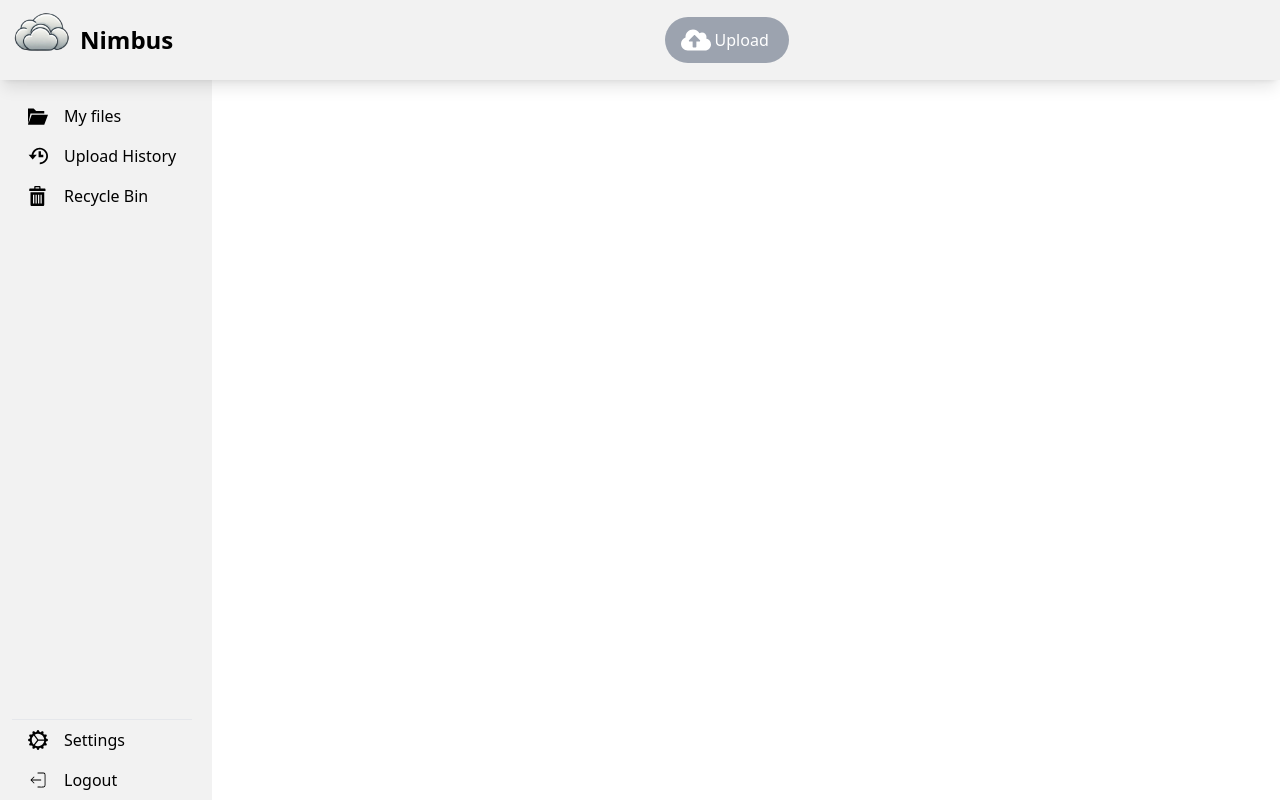
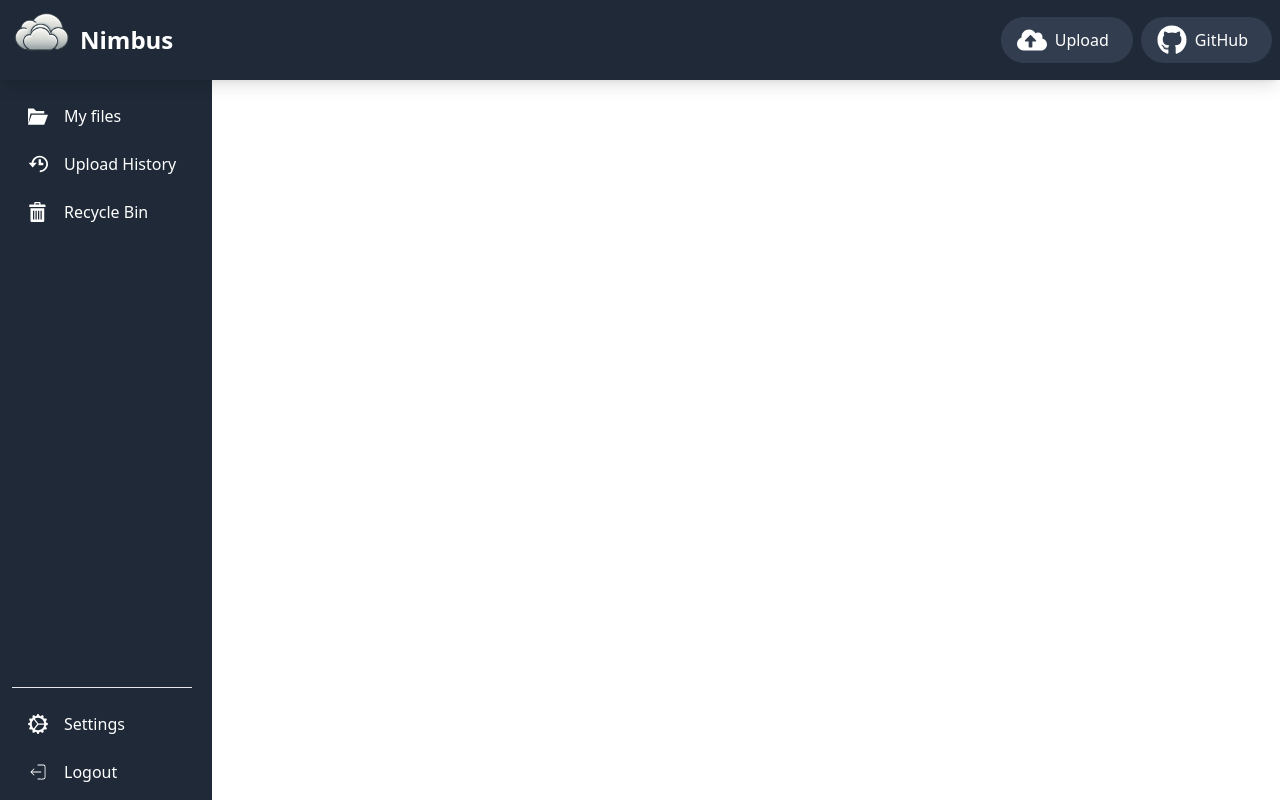
Before and after one commit to Waleed2660/nimbus-ui, a React (Create React App) app: page / in a window 1280 px wide. Built offline with nearby package versions, Linux system fonts and the light colour scheme.

Commit message:
added buttons to navbar

```diff
--- a/src/App.jsx
+++ b/src/App.jsx
@@ -4,7 +4,7 @@ import NavBar from './components/navBar';
 
 function App() {
   return (
-    <div className="flex">
+    <div className="flex bg-secondary">
       <NavBar />
       {/* <Container /> */}
       <Sidebar  />
--- a/src/components/navBar/index.jsx
+++ b/src/components/navBar/index.jsx
@@ -1,21 +1,26 @@
 import React, { useState } from 'react';
 import { FaCloudUploadAlt } from "react-icons/fa";
+import { FaGithub } from "react-icons/fa";
+
 
 import nimbusLogo from '../../resources/nimbus_logo.png';
 
 const NavBar = () => {
     return (
-        <nav className="fixed flex items-center justify-between w-full h-13 bg-primary text-black shadow-lg z-10">
-            <SidebarHeader />
-            <div className="navbar-container justify-end mx-auto px-4 flex">
-            <UploadButton />
+        <nav className="fixed flex items-center w-full h-13 bg-navBar
+                        text-white shadow-lg z-10">
+            <NavbarHeader />
 
+            <div className="justify-end flex ml-auto pr-2 space-x-2">
+                <UploadButton />
+                <GitHubButton />
             </div>
+
         </nav>
     );
 };
 
-const SidebarHeader = () => (
+const NavbarHeader = () => (
     <div className="flex items-center rounded-lg">
       <img src={nimbusLogo} alt="Nimbus Logo" className="h-20 w-20" />
       <h2 className="text-2xl font-bold">Nimbus</h2>
@@ -94,10 +99,10 @@ function UploadButton() {
         <div>
             {/* Upload Button */}
             <button onClick={handleShowPopup}
-                    className="flex items-center justify-end px-4 py-2 bg-gray-400 text-white
-                    hover:bg-gray-500 rounded-3xl hover:rounded-xl transition-all">
-                <FaCloudUploadAlt size={30} />
-                <span className="text px-1">Upload</span>
+                    className="group flex items-center justify-end px-4 py-2 bg-navBarButtonBackground text-white
+                    hover:bg-secondary rounded-3xl hover:rounded-xl transition-all">
+                <FaCloudUploadAlt className="group-hover:text-blue-400" size={30} />
+                <span className="text px-2">Upload</span>
             </button>
 
             {/* Show the file upload popup */}
@@ -111,4 +116,21 @@ function UploadButton() {
     );
 }
 
+function GitHubButton() {
+    const handleGitHubClick = () => {
+        window.location.href = 'https://github.com';
+    };
+
+    return (
+        <div>
+            <button onClick={handleGitHubClick}
+                    className="group flex items-center justify-end px-4 py-2 bg-navBarButtonBackground text-white
+                    hover:bg-secondary rounded-3xl hover:rounded-xl transition-all">
+                <FaGithub className="group-hover:text-blue-400" size={30} />
+                <span className="text px-2">GitHub</span>
+            </button>
+        </div>
+    );
+}
+
 export default NavBar;
--- a/src/components/sidebar/index.jsx
+++ b/src/components/sidebar/index.jsx
@@ -6,24 +6,24 @@ import { CiLogout } from "react-icons/ci";
 
 const Sidebar = () => {
   return (
-    <div className="fixed top-0 left-0 h-screen pr-5 pl-3 pt-24 flex flex-col
-                    bg-primary text-black">
+    <div className="fixed top-0 left-0 h-screen pr-5 pl-3 pt-24 pb-2 flex flex-col
+                    bg-sideBar text-white space-y-2">
 
         <SidebarItem icon={ImFolderOpen} text={"My files"} />
         <SidebarItem icon={ImHistory} text={"Upload History"} />
         <SidebarItem icon={ImBin} text={"Recycle Bin"} />
         <div className="flex-grow"></div>
-        <div>
+        {/* <div> */}
           <Divider />
           <SidebarItem icon={BsGearWideConnected} text={"Settings"} />
           <SidebarItem icon={CiLogout} text={"Logout"} />
-        </div>
+        {/* </div> */}
     </div>
   );
 };
 
 const SidebarItem = ({ icon, text }) => (
-  <div className="group flex items-center justify-start px-4 py-2 text-black
+  <div className="group flex items-center justify-start px-4 py-2
                     hover:bg-secondary rounded-3xl hover:rounded-xl transition-all">
     <SideBarIcon icon={icon} />
     <SidebarButton text={text} />
@@ -42,6 +42,6 @@ const SidebarButton = ({ text }) => (
   </button>
 );
 
-const Divider = () => <hr className="sidebar-hr shadow-zinc-500" />;
+const Divider = () => <hr className="sidebar-hr shadow-zinc-500 pb-2" />;
 
 export default Sidebar;
--- a/src/components/upload/index.jsx
+++ /dev/null
@@ -1,61 +0,0 @@
-import { useState } from 'react';
-// import { FiUpload } from "react-icons/fi";
-
-function FileUploadPopup({ onClose, onUpload }) {
-    const [file, setFile] = useState(null);
-
-    const handleFileChange = (event) => {
-      setFile(event.target.files[0]);
-    };
-
-    const handleUpload = () => {
-      if (!file) return;
-
-      const formData = new FormData();
-      formData.append('file', file);
-
-      // Send file to Spring Boot backend
-      fetch('http://localhost:8080/upload/file', {
-        method: 'POST',
-        body: formData,
-      })
-        .then((response) => response.json())
-        .then((data) => {
-          console.log('File uploaded successfully', data);
-          onUpload();  // Optionally handle success
-          onClose();   // Close the popup after upload
-        })
-        .catch((error) => {
-          console.error('Error uploading file:', error);
-        });
-    };
-
-    return (
-      <div className="fixed inset-0 bg-gray-500 bg-opacity-75 flex items-center justify-center">
-        <div className="bg-white p-8 rounded-lg shadow-lg">
-          <h2 className="text-lg mb-4">Upload File</h2>
-          <input
-            type="file"
-            onChange={handleFileChange}
-            className="mb-4 border rounded p-2"
-          />
-          <div className="flex justify-between">
-            <button
-              onClick={onClose}
-              className="px-4 py-2 bg-red-500 text-white rounded-3xl hover:bg-red-600"
-            >
-              Cancel
-            </button>
-            <button
-              onClick={handleUpload}
-              className="px-4 py-2 bg-blue-500 text-white rounded-3xl hover:bg-blue-600"
-            >
-              Upload
-            </button>
-          </div>
-        </div>
-      </div>
-    );
-}
-
-export default FileUploadPopup;
--- a/tailwind.config.js
+++ b/tailwind.config.js
@@ -10,8 +10,12 @@ module.exports = {
   theme: {
     extend: {
       colors: {
-        primary: "#f2f2f2",
-        secondary: "#e9e8e8"
+        primary: "#404258",
+        secondary: "#474E68",
+        mainBackground: "#111827",
+        sideBar: "#1f2937",
+        navBar: "#1f2937",
+        navBarButtonBackground: "#323e4f",
       }
     },
   },
```
